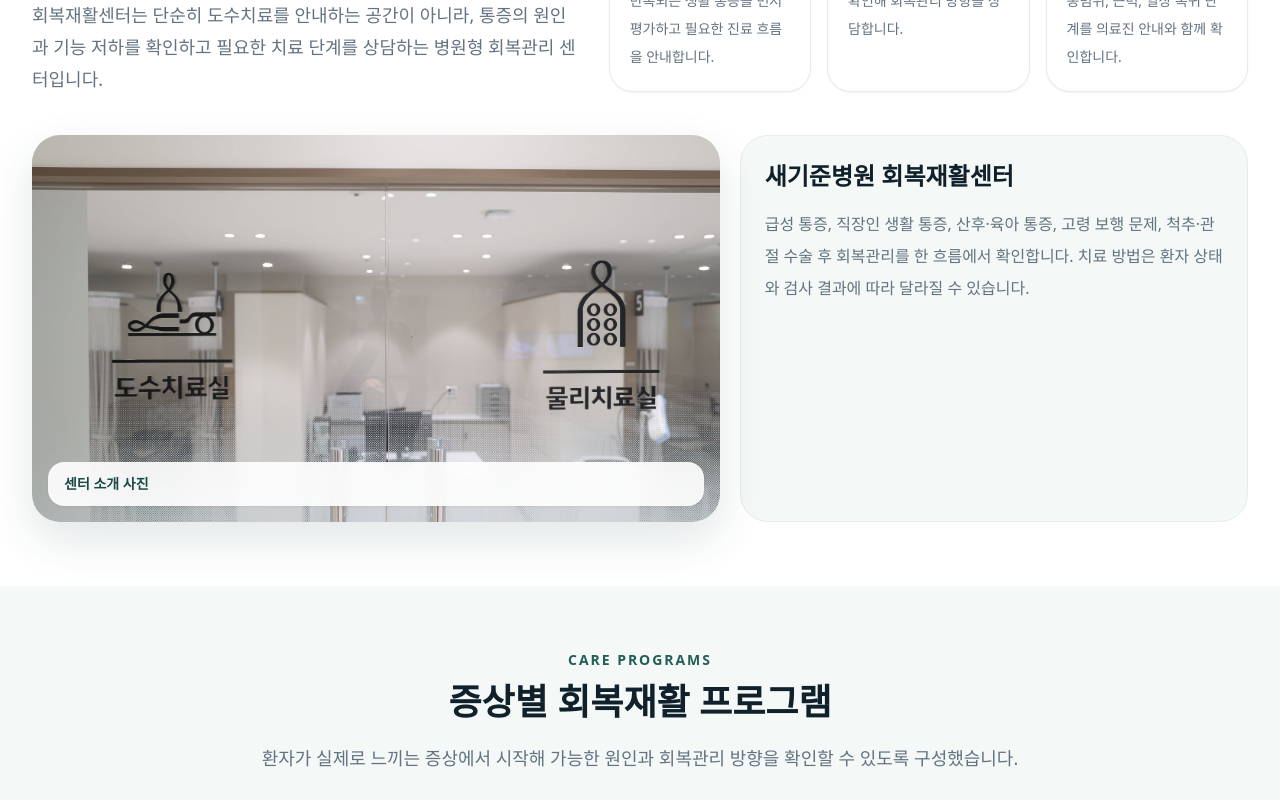
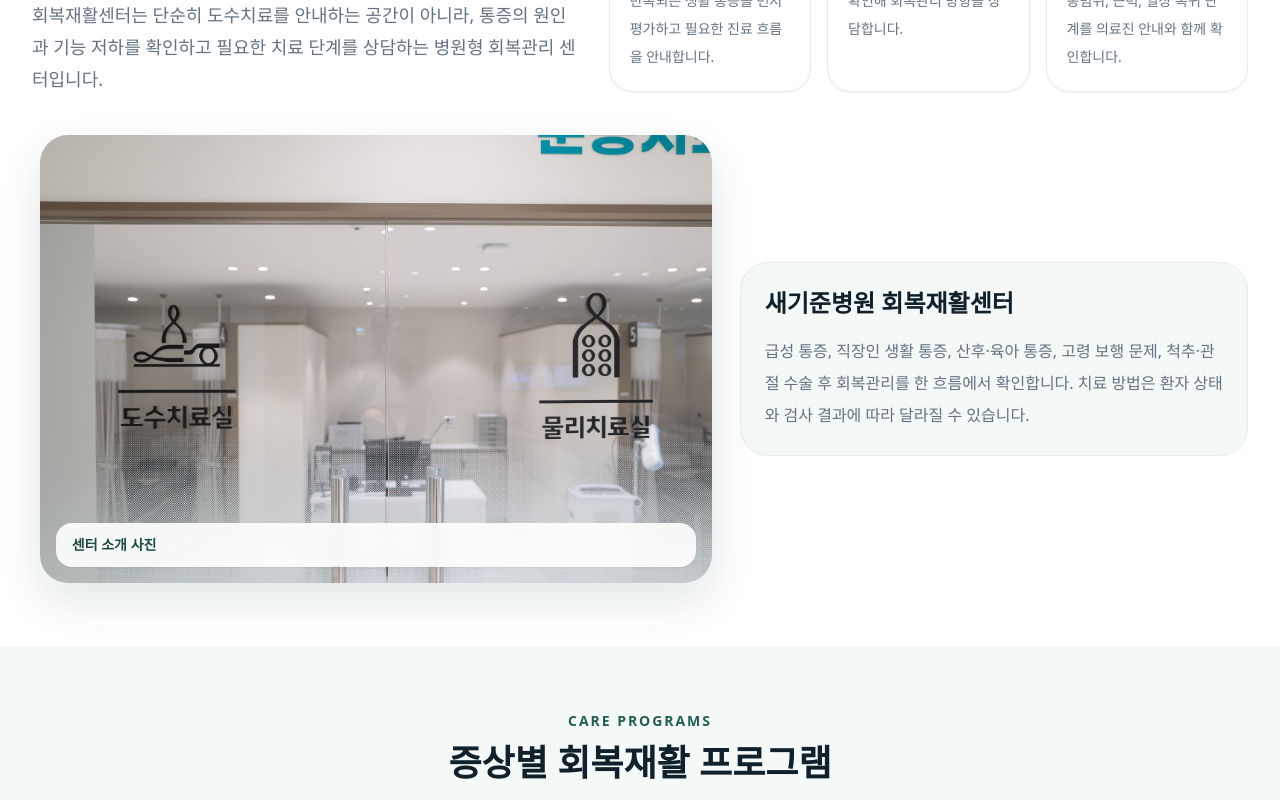
Before and after one commit to hanjinjangspine/new-standard-rehab-center, a Next.js app: page / in a window 1280 px wide. Shown: the part 820-1620 px from the top of the page. Built offline with nearby package versions, Linux system fonts and the light colour scheme; no server answers.

Commit message:
Refine responsive rehab image presentation (#7)
Normalize real-photo aspect ratios and responsive image bounds across the rehab center.

```diff
--- a/app/page.tsx
+++ b/app/page.tsx
@@ -148,8 +148,14 @@
             ))}
           </div>
         </div>
-        <div className="mx-auto mt-10 grid max-w-7xl gap-5 lg:grid-cols-[1.15fr_0.85fr]">
-          <RehabPhoto src={rehabPhotos.center} alt="새기준병원 회복재활센터 공간" label="센터 소개 사진" className="aspect-[16/9]" />
+        <div className="mx-auto mt-10 grid max-w-7xl gap-5 lg:grid-cols-[1.15fr_0.85fr] lg:items-center">
+          <RehabPhoto
+            src={rehabPhotos.center}
+            alt="새기준병원 회복재활센터 공간"
+            label="센터 소개 사진"
+            className="mx-auto aspect-[3/2] max-h-[448px] w-full max-w-2xl"
+            sizes="(min-width: 1280px) 672px, (min-width: 1024px) 55vw, (min-width: 640px) 672px, calc(100vw - 2rem)"
+          />
           <div className="rounded-[28px] border border-line bg-calm p-6">
             <h3 className="text-2xl font-black text-ink">새기준병원 회복재활센터</h3>
             <p className="mt-4 text-base leading-8 text-muted">
@@ -248,7 +254,14 @@
           />
           <div className="mt-10 grid gap-5 md:grid-cols-2 lg:grid-cols-4">
             {photoCards.map((item) => (
-              <RehabPhoto key={item.src} src={item.src} alt={item.alt} label={item.label} className="aspect-[4/3]" />
+              <RehabPhoto
+                key={item.src}
+                src={item.src}
+                alt={item.alt}
+                label={item.label}
+                className="aspect-[3/2] max-h-[280px] w-full"
+                sizes="(min-width: 1024px) 25vw, (min-width: 768px) 50vw, calc(100vw - 2rem)"
+              />
             ))}
           </div>
         </div>
--- a/components/HeroSection.tsx
+++ b/components/HeroSection.tsx
@@ -35,8 +35,9 @@
           <RehabPhoto
             src={rehabPhotos.hero}
             alt="새기준병원 회복재활센터 내부"
-            className="aspect-[3/2] w-full"
+            className="mx-auto aspect-[3/2] max-h-[520px] w-full max-w-[920px]"
             imageClassName="object-contain"
+            sizes="(min-width: 1024px) 50vw, (min-width: 640px) calc(100vw - 3rem), calc(100vw - 2rem)"
             priority
           />
         </div>
--- a/components/PageHero.tsx
+++ b/components/PageHero.tsx
@@ -40,8 +40,9 @@
           <RehabPhoto
             src={imageSrc}
             alt={imageAlt}
-            className="aspect-[3/2] w-full"
+            className="mx-auto aspect-[3/2] max-h-[520px] w-full max-w-[920px]"
             imageClassName="object-contain"
+            sizes="(min-width: 1024px) 50vw, (min-width: 640px) calc(100vw - 3rem), calc(100vw - 2rem)"
             priority
           />
         </div>
--- a/components/RehabPhoto.tsx
+++ b/components/RehabPhoto.tsx
@@ -8,7 +8,8 @@
   src,
   alt,
   className = "",
-  imageClassName = "object-contain md:object-cover",
+  imageClassName = "object-contain",
+  sizes = "(min-width: 1024px) 50vw, 100vw",
   label,
   priority = false
 }: {
@@ -16,6 +17,7 @@
   alt: string;
   className?: string;
   imageClassName?: string;
+  sizes?: string;
   label?: string;
   priority?: boolean;
 }) {
@@ -38,7 +40,7 @@
         alt={alt}
         fill
         priority={priority}
-        sizes="(min-width: 1024px) 50vw, 100vw"
+        sizes={sizes}
         className={imageClassName}
         onError={() => setLoaded(false)}
       />
```
